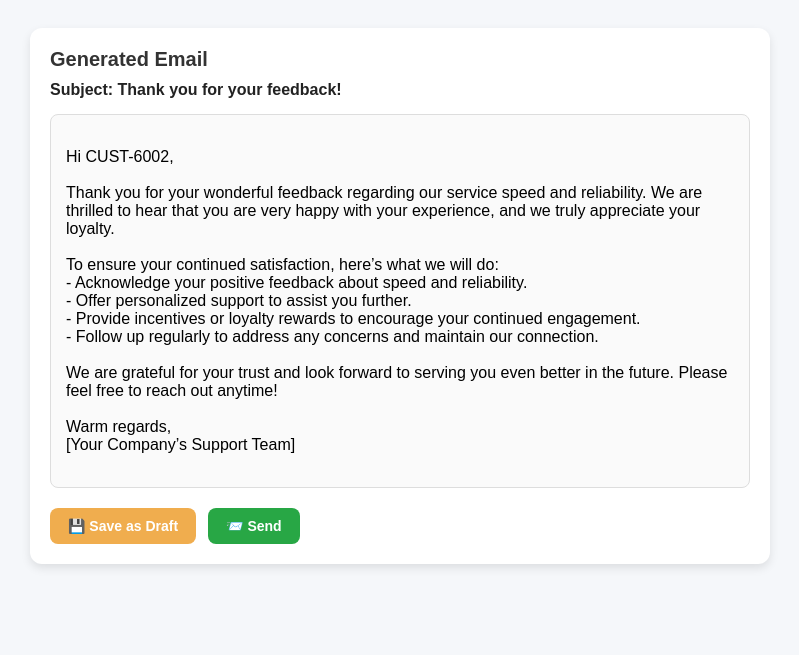
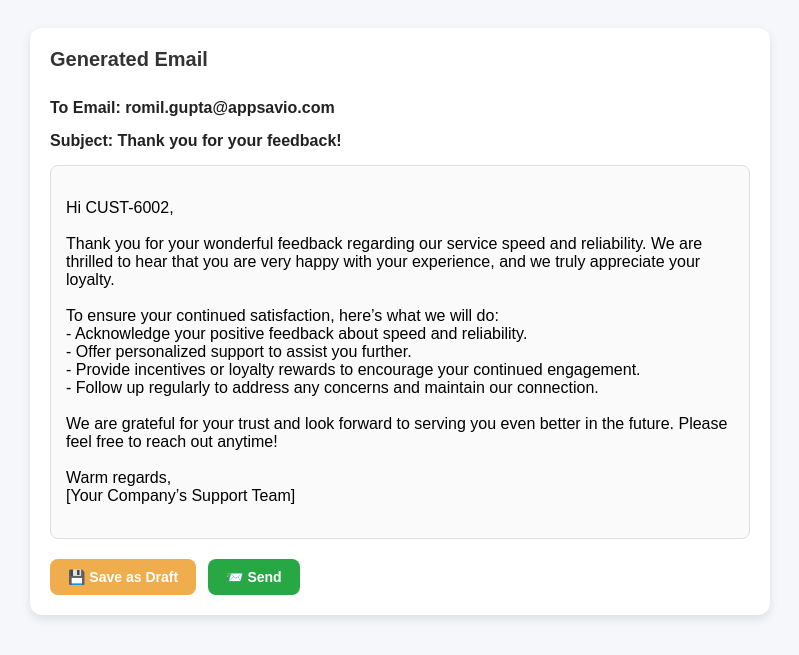
Before and after one commit to bhartijain-12/Data-From-Multiple-Boards, a Flask app: page / in a window 1280 px wide. Shown: the top 655 px of the page, without its empty margins (240-1039 px from the left). Run offline with Flask 3, Linux system fonts and the light colour scheme.

Commit message:
Update index.html

```diff
--- a/templates/index.html
+++ b/templates/index.html
@@ -62,6 +62,10 @@
 <body>
   <div class="email-container">
     <div class="email-header">Generated Email</div>
+    <br/>
+    <div class="subject" id="email-subject">
+      To Email: romil.gupta@appsavio.com
+    </div>
 
     <div class="subject" id="email-subject">
       Subject: Thank you for your feedback!
```
